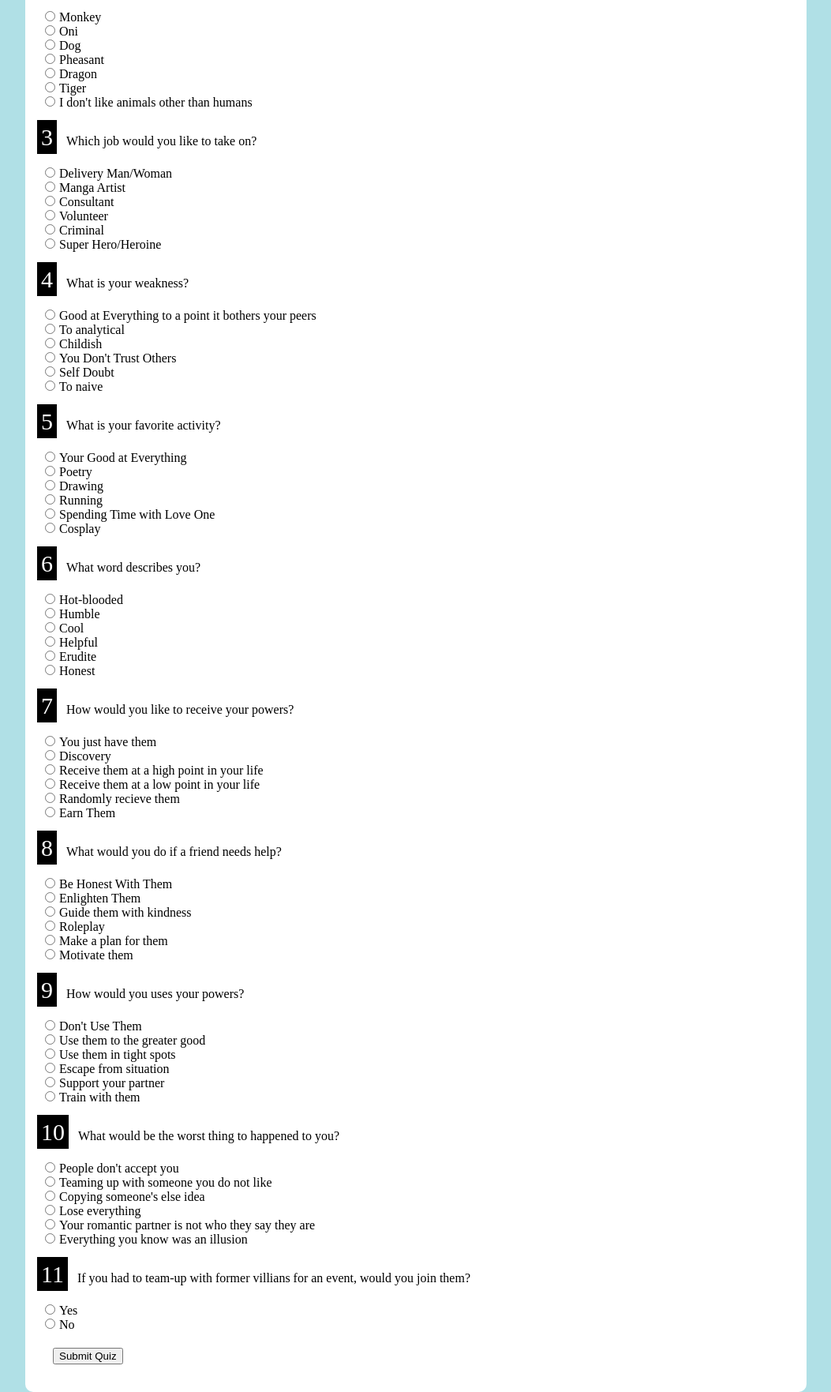
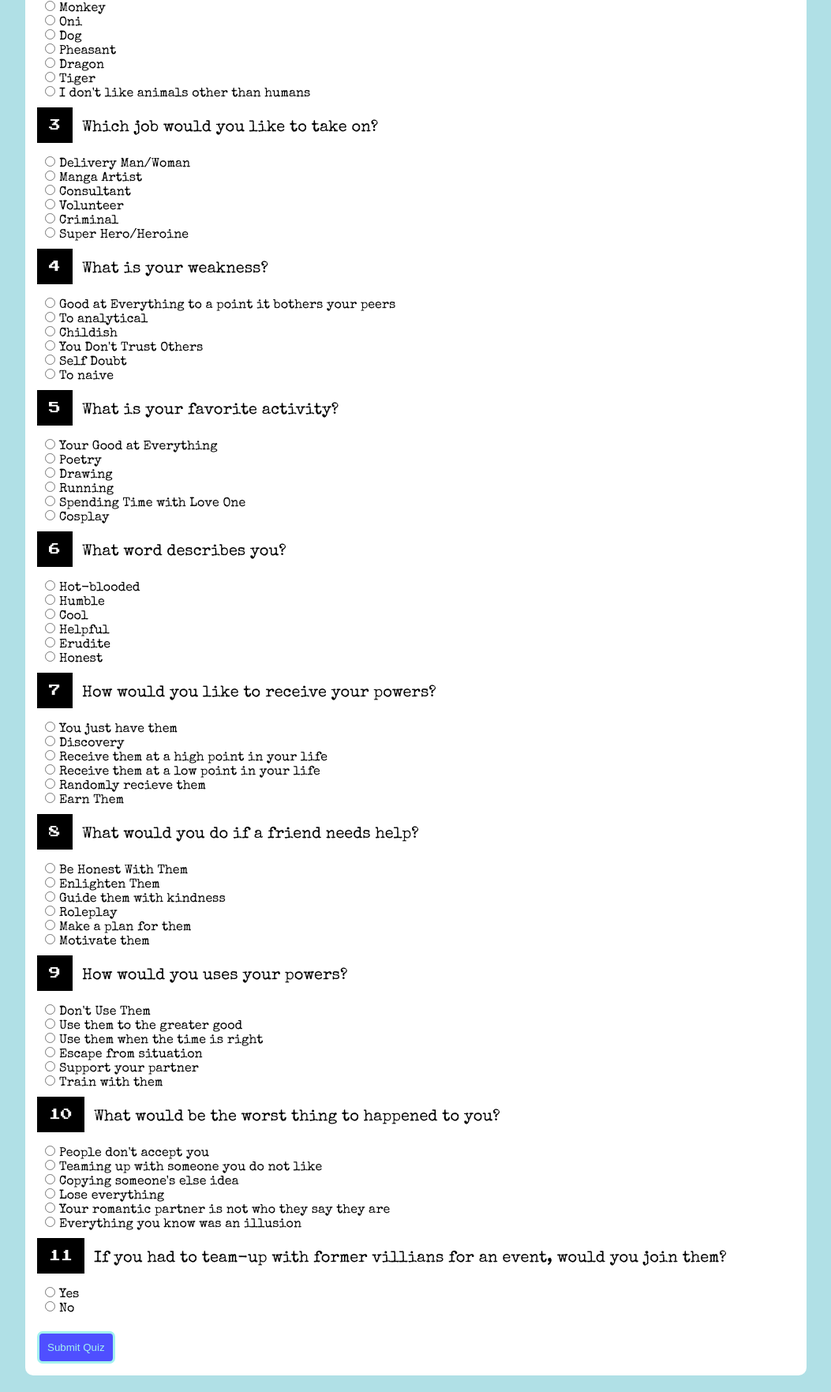
Before and after one commit to Abareyellow/KatieHub, a plain HTML site: page index.html in a window 1280 px wide. Shown: the part 1030-2793 px from the top of the page at 79% size, without its empty margins (113-1166 px from the left). After the commit the page ends 2772 px from the top, so only its background shows below. Drawn offline with nearby package versions, Linux system fonts and the light colour scheme; a web font is replaced by a local one.

Commit message:
doing the logic for the quiz

```diff
--- a/index.html
+++ b/index.html
@@ -9,7 +9,8 @@
   <link href="styles/dropdown.css" rel="stylesheet" type="text/css" />
   <link href="styles/quiz.css" rel="stylesheet" type="text/css" />
   <!--<link href="styles/homepage.css" rel="stylesheet" type="text/css" />-->
-  <link href="https://fonts.googleapis.com/css2?family=Anton&family=Luckiest+Guy&family=Rammetto+One&family=Special+Elite&display=swap" rel="stylesheet">
+  <link href="https://fonts.googleapis.com/css2?family=Anton&family=Luckiest+Guy&family=Open+Sans&family=Press+Start+2P&family=Rammetto+One&family=Special+Elite&display=swap" rel="stylesheet">
+  <script src="https://code.jquery.com/jquery-3.6.1.min.js"></script>
 </head>
 
 <body>
@@ -47,115 +48,118 @@
   <form>
     <label for="color">
       <p><span>1</span>What is your favorite color?</p>
-      <input type="radio" name="color" value="red" id="red">Red<br>
-      <input type="radio" name="color" value="blue" id="blue">Blue<br>
-      <input type="radio" name="color" value="yellow" id="yellow">Yellow<br>
-      <input type="radio" name="color" value="black" id="black">Black<br>
-      <input type="radio" name="color" value="pink" id="pink">Pink<br>
-      <input type="radio" name="color" value="gold" id="gold">Gold<br>
-      <input type="radio" name="color" value="silver" id="silver">Silver<br>
+      <input type="radio" name="color" value="red" id="red" required>Red<br>
+      <input type="radio" name="color" value="blue" id="blue" required>Blue<br>
+      <input type="radio" name="color" value="yellow" id="yellow" required>Yellow<br>
+      <input type="radio" name="color" value="black" id="black" required>Black<br>
+      <input type="radio" name="color" value="pink" id="pink" required>Pink<br>
+      <input type="radio" name="color" value="gold" id="gold" required>Gold<br>
+      <input type="radio" name="color" value="silver" id="silver" required>Silver<br>
     </label>
 
     <label for="creature">
       <p><span>2</span>What is your favorite creature?</p>
-      <input type="radio" name="creature" value="monkey" id="monkey">Monkey<br>
-      <input type="radio" name="creature" value="oni" id="oni">Oni<br>
-      <input type="radio" name="creature" value="dog" id="dog">Dog<br>
-      <input type="radio" name="creature" value="pheasant" id="pheasant">Pheasant<br>
-      <input type="radio" name="creature" value="dragon" id="dragon">Dragon<br>
-      <input type="radio" name="creature" value="tiger" id="tiger">Tiger<br>
-      <input type="radio" name="creature" value="human" id="human">I don't like animals other than humans<br>
+      <input type="radio" name="creature" value="monkey" id="monkey" required>Monkey<br>
+      <input type="radio" name="creature" value="oni" id="oni" required>Oni<br>
+      <input type="radio" name="creature" value="dog" id="dog" required>Dog<br>
+      <input type="radio" name="creature" value="pheasant" id="pheasant" required>Pheasant<br>
+      <input type="radio" name="creature" value="dragon" id="dragon" required>Dragon<br>
+      <input type="radio" name="creature" value="tiger" id="tiger" required>Tiger<br>
+      <input type="radio" name="creature" value="human" id="human" required>I don't like animals other than humans<br>
     </label>
 
     <label for="jobs">
       <p><span>3</span>Which job would you like to take on?</p>
-      <input type="radio" name="jobs" value="delivery" id="delivery">Delivery Man/Woman<br>
-      <input type="radio" name="jobs" value="manga" id="manga">Manga Artist<br>
-      <input type="radio" name="jobs" value="consultant" id="consultant">Consultant<br>
-      <input type="radio" name="jobs" value="volunteer" id="volunteer">Volunteer<br>
-      <input type="radio" name="jobs" value="criminal" id="criminal">Criminal<br>
-      <input type="radio" name="jobs" value="hero" id="hero">Super Hero/Heroine<br>
+      <input type="radio" name="jobs" value="delivery" id="delivery" required>Delivery Man/Woman<br>
+      <input type="radio" name="jobs" value="manga" id="manga" required>Manga Artist<br>
+      <input type="radio" name="jobs" value="consultant" id="consultant" required>Consultant<br>
+      <input type="radio" name="jobs" value="volunteer" id="volunteer" required>Volunteer<br>
+      <input type="radio" name="jobs" value="criminal" id="criminal" required>Criminal<br>
+      <input type="radio" name="jobs" value="hero" id="hero" required>Super Hero/Heroine<br>
     </label>
 
     <label for="weakness">
       <p><span>4</span>What is your weakness?</p>
-      <input type="radio" name="weakness" value="good" id="good">Good at Everything to a point it bothers your peers<br>
-      <input type="radio" name="weakness" value="analytical" id="analytical">To analytical<br>
-      <input type="radio" name="weakness" value="childish" id="childish">Childish<br>
-      <input type="radio" name="weakness" value="trust" id="trust">You Don't Trust Others<br>
-      <input type="radio" name="weakness" value="doubt" id="doubt">Self Doubt<br>
-      <input type="radio" name="weakness" value="naive" id="naive">To naive<br>
+      <input type="radio" name="weakness" value="good" id="good" required>Good at Everything to a point it bothers your peers<br>
+      <input type="radio" name="weakness" value="analytical" id="analytical" required>To analytical<br>
+      <input type="radio" name="weakness" value="childish" id="childish" required>Childish<br>
+      <input type="radio" name="weakness" value="trust" id="trust" required>You Don't Trust Others<br>
+      <input type="radio" name="weakness" value="doubt" id="doubt" required>Self Doubt<br>
+      <input type="radio" name="weakness" value="naive" id="naive" required>To naive<br>
     </label>
 
     <label for="activity">
       <p><span>5</span>What is your favorite activity?</p>
-      <input type="radio" name="activity" value="everything" id="everything">Your Good at Everything<br>
-      <input type="radio" name="activity" value="poetry" id="poetry">Poetry<br>
-      <input type="radio" name="activity" value="drawing" id="drawing">Drawing<br>
-      <input type="radio" name="activity" value="running" id="running">Running<br>
-      <input type="radio" name="activity" value="love-time" id="love-time">Spending Time with Love One<br>
-      <input type="radio" name="activity" value="hero" id="hero">Cosplay<br>
+      <input type="radio" name="activity" value="everything" id="everything" required>Your Good at Everything<br>
+      <input type="radio" name="activity" value="poetry" id="poetry" required>Poetry<br>
+      <input type="radio" name="activity" value="drawing" id="drawing" required>Drawing<br>
+      <input type="radio" name="activity" value="running" id="running" required>Running<br>
+      <input type="radio" name="activity" value="love-time" id="love-time" required>Spending Time with Love One<br>
+      <input type="radio" name="activity" value="hero" id="hero" required>Cosplay<br>
     </label>
 
     <label for="describe">
       <p><span>6</span>What word describes you?</p>
-      <input type="radio" name="describe" value="blood" id="blood">Hot-blooded<br>
-      <input type="radio" name="describe" value="humble" id="humble">Humble<br>
-      <input type="radio" name="describe" value="cool" id="cool">Cool<br>
-      <input type="radio" name="describe" value="helpful" id="helpful">Helpful<br>
-      <input type="radio" name="describe" value="erudite" id="erudite">Erudite<br>
-      <input type="radio" name="describe" value="honest" id="honest">Honest<br>
+      <input type="radio" name="describe" value="blood" id="blood" required>Hot-blooded<br>
+      <input type="radio" name="describe" value="humble" id="humble" required>Humble<br>
+      <input type="radio" name="describe" value="cool" id="cool" required>Cool<br>
+      <input type="radio" name="describe" value="helpful" id="helpful" required>Helpful<br>
+      <input type="radio" name="describe" value="erudite" id="erudite" required>Erudite<br>
+      <input type="radio" name="describe" value="honest" id="honest" required>Honest<br>
     </label>
 
     <label for="powers">
       <p><span>7</span>How would you like to receive your powers?</p>
-      <input type="radio" name="powers" value="unknown" id="unknown">You just have them<br>
-      <input type="radio" name="powers" value="discovery" id="discovery">Discovery<br>
-      <input type="radio" name="powers" value="high-point" id="high-point">Receive them at a high point in your life<br>
-      <input type="radio" name="powers" value="low-point" id="low-point">Receive them at a low point in your life<br>
-      <input type="radio" name="powers" value="random" id="random">Randomly recieve them<br>
-      <input type="radio" name="powers" value="achievement" id="achievement">Earn Them<br>
+      <input type="radio" name="powers" value="unknown" id="unknown" required>You just have them<br>
+      <input type="radio" name="powers" value="discovery" id="discovery" required>Discovery<br>
+      <input type="radio" name="powers" value="high-point" id="high-point" required>Receive them at a high point in your life<br>
+      <input type="radio" name="powers" value="low-point" id="low-point" required>Receive them at a low point in your life<br>
+      <input type="radio" name="powers" value="random" id="random" required>Randomly recieve them<br>
+      <input type="radio" name="powers" value="achievement" id="achievement" required>Earn Them<br>
     </label>
 
     <label for="friend">
       <p><span>8</span>What would you do if a friend needs help?</p>
-      <input type="radio" name="friend" value="be-honest" id="be-honest">Be Honest With Them<br>
-      <input type="radio" name="friend" value="enlighten" id="enlighten">Enlighten Them<br>
-      <input type="radio" name="friend" value="kind" id="kind">Guide them with kindness<br>
-      <input type="radio" name="friend" value="roleplay" id="roleplay">Roleplay<br>
-      <input type="radio" name="friend" value="plan" id="plan">Make a plan for them<br>
-      <input type="radio" name="friend" value="motivate" id="motivate">Motivate them<br>
+      <input type="radio" name="friend" value="be-honest" id="be-honest" required>Be Honest With Them<br>
+      <input type="radio" name="friend" value="enlighten" id="enlighten" required>Enlighten Them<br>
+      <input type="radio" name="friend" value="kind" id="kind" required>Guide them with kindness<br>
+      <input type="radio" name="friend" value="roleplay" id="roleplay" required>Roleplay<br>
+      <input type="radio" name="friend" value="plan" id="plan" required>Make a plan for them<br>
+      <input type="radio" name="friend" value="motivate" id="motivate" required>Motivate them<br>
     </label>
 
     <label for="using">
       <p><span>9</span>How would you uses your powers?</p>
-      <input type="radio" name="using" value="dont" id="dont">Don't Use Them<br>
-      <input type="radio" name="using" value="good" id="good">Use them to the greater good<br>
-      <input type="radio" name="using" value="situation" id="situation">Use them in tight spots<br>
-      <input type="radio" name="using" value="escape" id="escape">Escape from situation<br>
-      <input type="radio" name="using" value="support" id="support">Support your partner<br>
-      <input type="radio" name="using" value="motivate" id="motivate">Train with them<br>
+      <input type="radio" name="using" value="dont" id="dont" required>Don't Use Them<br>
+      <input type="radio" name="using" value="good" id="good" required>Use them to the greater good<br>
+      <input type="radio" name="using" value="situation" id="situation" required>Use them when the time is right<br>
+      <input type="radio" name="using" value="escape" id="escape" required>Escape from situation<br>
+      <input type="radio" name="using" value="support" id="support" required>Support your partner<br>
+      <input type="radio" name="using" value="motivate" id="motivate" required>Train with them<br>
     </label>
 
     <label for="worst">
       <p><span>10</span>What would be the worst thing to happened to you?</p>
-      <input type="radio" name="worst" value="accept" id="accept">People don't accept you<br>
-      <input type="radio" name="worst" value="odd" id="odd">Teaming up with someone you do not like<br>
-      <input type="radio" name="worst" value="plagiarism" id="plagiarism">Copying someone's else idea<br>
-      <input type="radio" name="worst" value="lose" id="lose">Lose everything<br>
-      <input type="radio" name="worst" value="love" id="love">Your romantic partner is not who they say they are<br>
-      <input type="radio" name="worst" value="fake" id="fake">Everything you know was an illusion<br>
+      <input type="radio" name="worst" value="accept" id="accept" required>People don't accept you<br>
+      <input type="radio" name="worst" value="odd" id="odd" required>Teaming up with someone you do not like<br>
+      <input type="radio" name="worst" value="plagiarism" id="plagiarism" required>Copying someone's else idea<br>
+      <input type="radio" name="worst" value="lose" id="lose" required>Lose everything<br>
+      <input type="radio" name="worst" value="love" id="love" required>Your romantic partner is not who they say they are<br>
+      <input type="radio" name="worst" value="fake" id="fake" required>Everything you know was an illusion<br>
     </label>
 
     <label for="team-up">
       <p><span>11</span>If you had to team-up with former villians for an event, would you join them?</p>
-      <input type="radio" name="team-up" value="yes" id="yes">Yes<br>
-      <input type="radio" name="team-up" value="no" id="no">No<br>
+      <input type="radio" name="team-up" value="yes" id="yes" required>Yes<br>
+      <input type="radio" name="team-up" value="no" id="no" required>No<br>
     </label>
 
     <input type="submit" value="Submit Quiz">
   </form>
   </div>
+
+  <div class="hidden"></div>
+  <script src="scripts/donbrothers.js"></script>
 </body>
 
 </html>
--- a/styles/quiz.css
+++ b/styles/quiz.css
@@ -6,6 +6,7 @@
   width: 75%;
   border-radius: 10px;
   padding: 15px;
+  font-family: 'Special Elite', cursive;
 }
 
 body {
@@ -36,10 +37,29 @@ label {
 input[type="radio"] {
   margin-left: 10px;
   margin-right: 5px;
+  font-size: 17px;
 }
 
 input[type="submit"] {
-  margin: 20px;
+  margin-top: 20px;
+  padding: 10px;
+  border: 3px solid #a3f1ef;
+  background-color: #4f4fff;
+  color: #a3f1ef;
+  border-radius: 7px;
+  font-weight: 300;
+}
+
+input[type="submit"]:hover {
+  margin-top: 20px;
+  padding: 10px;
+  border: 3px solid #eaef21;
+  background-color: #ec0600;
+  color: #eaef21;
+  border-radius: 7px;
+  font-weight: 300;
+  transition: 3s;
+  cursor: pointer;
 }
 
 .about img {
@@ -50,13 +70,17 @@ input[type="submit"] {
 }
 
 span {
-  padding: 5px;
+  padding: 15px;
   background-color: black;
   color: white;
-  font-size: 30px;
+  font-size: 15px;
   margin-right: 12px;
+  /*margin-bottom: 10px;*/
+  font-family: 'Press Start 2P', cursive;
 }
 
 form p {
   margin-bottom: 20px;
+  line-height: 31px;
+  font-size: 20px;
 }
```
Also changed, not shown: scripts/donbrothers.js (added, +56 -0 lines).
